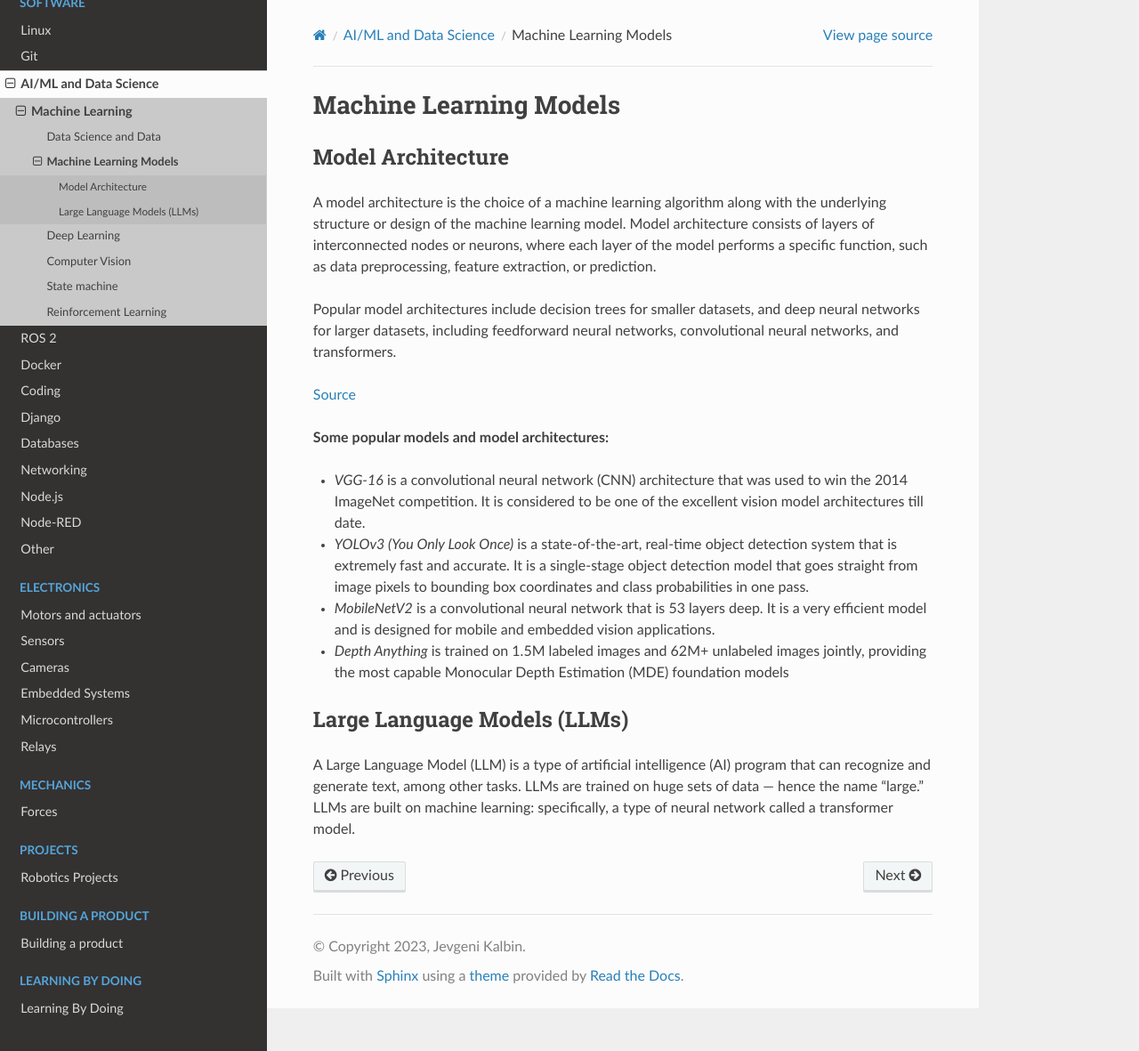
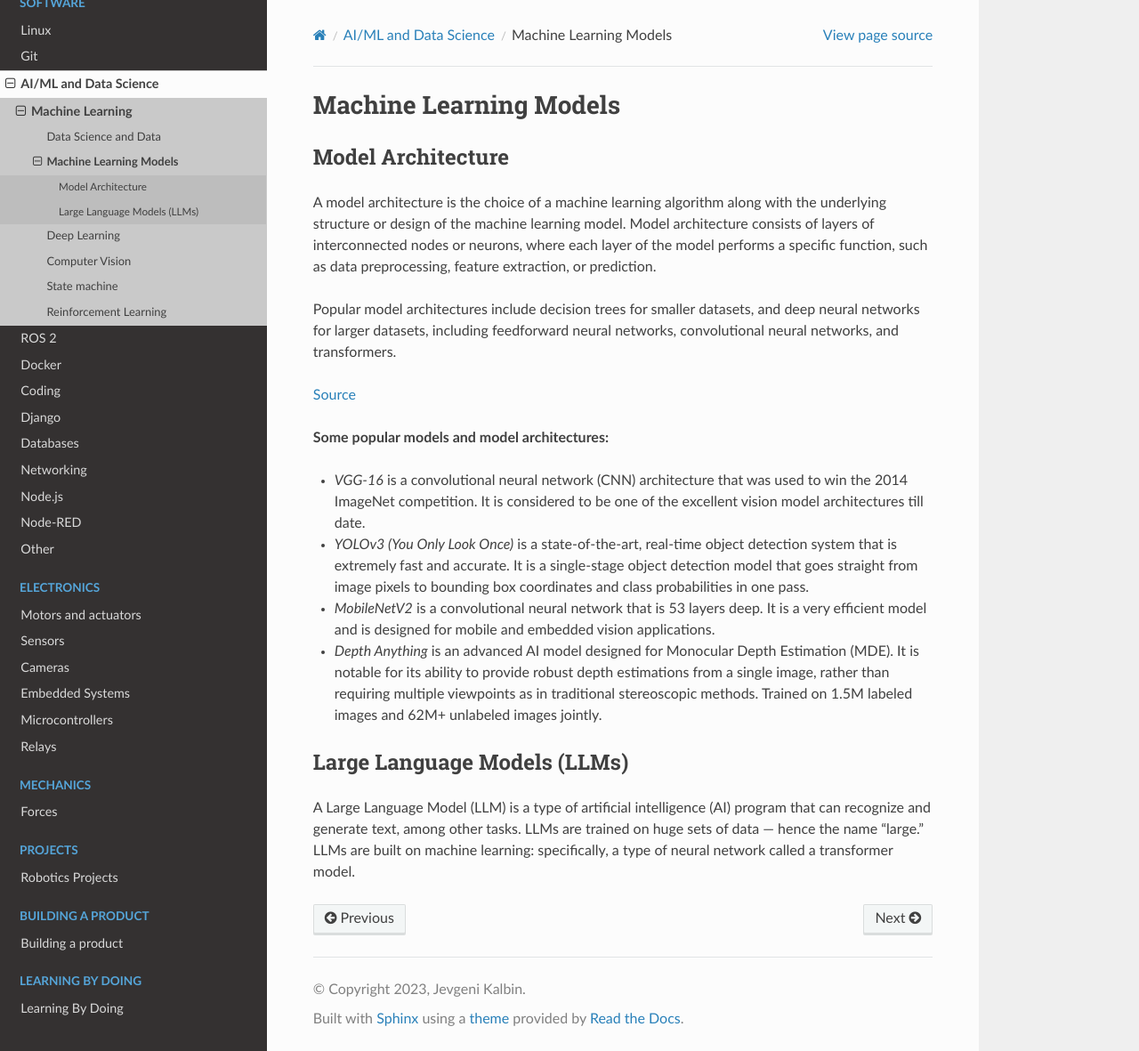
Before and after one commit to jevgenik/manuals, a Sphinx documentation site: the page built from source/files/software/ai/model.rst, in a window 1280 px wide and 1181 px high. Shown: the whole window at 89% size. Built offline with Sphinx 7.4.7 and the Read the Docs theme 2.0.0, drawn with Linux system fonts in a browser that asks for light colours.

Commit message:
depth anything

```diff
--- a/source/files/software/ai/model.rst
+++ b/source/files/software/ai/model.rst
@@ -26,8 +26,9 @@ including feedforward neural networks, convolutional neural networks, and transf
 * *MobileNetV2* is a convolutional neural network that is 53 layers deep. It is a very efficient model and is designed
   for mobile and embedded vision applications.
 
-* *Depth Anything* is trained on 1.5M labeled images and 62M+ unlabeled images jointly, providing the most capable
-  Monocular Depth Estimation (MDE) foundation models
+* *Depth Anything* is an advanced AI model designed for Monocular Depth Estimation (MDE). It is notable for its ability to provide
+  robust depth estimations from a single image, rather than requiring multiple viewpoints as in traditional stereoscopic methods.
+  Trained on 1.5M labeled images and 62M+ unlabeled images jointly.
 
 
 Large Language Models (LLMs)
```
